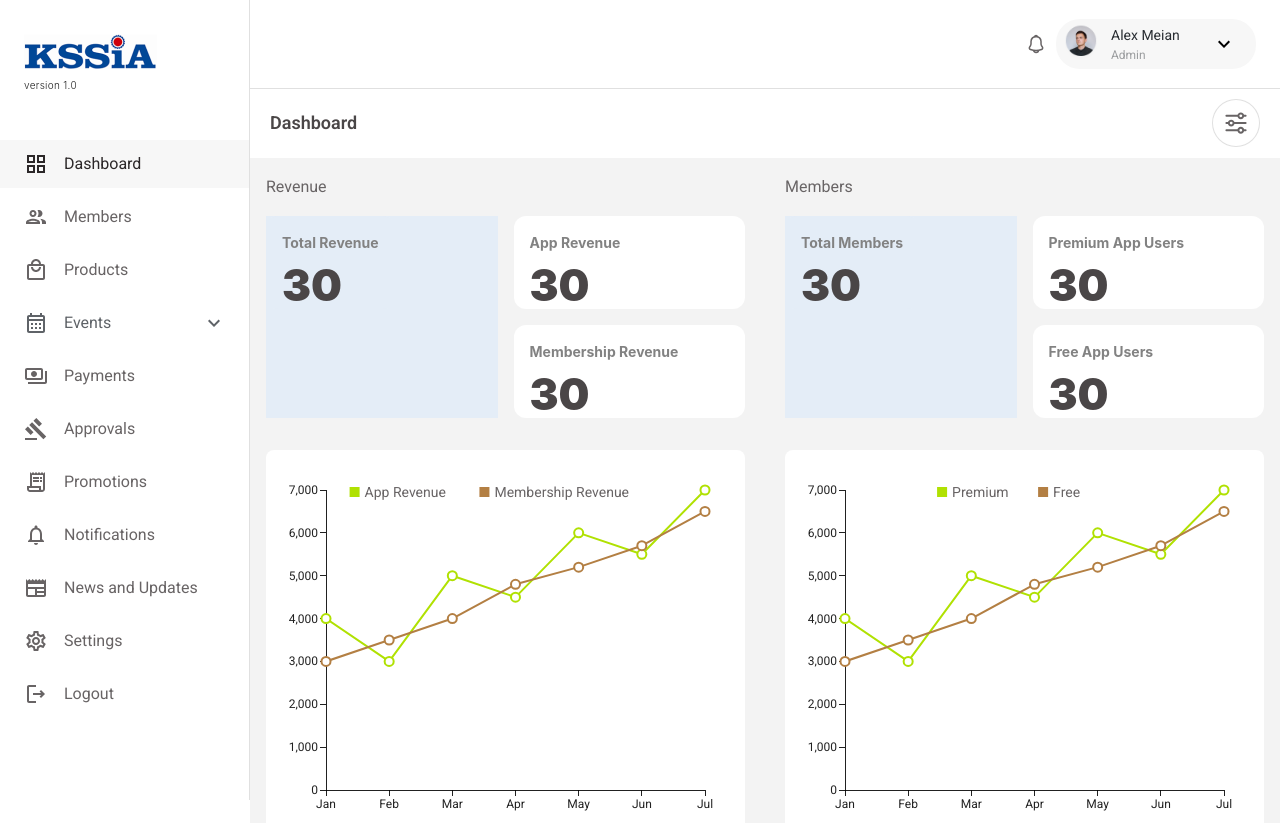
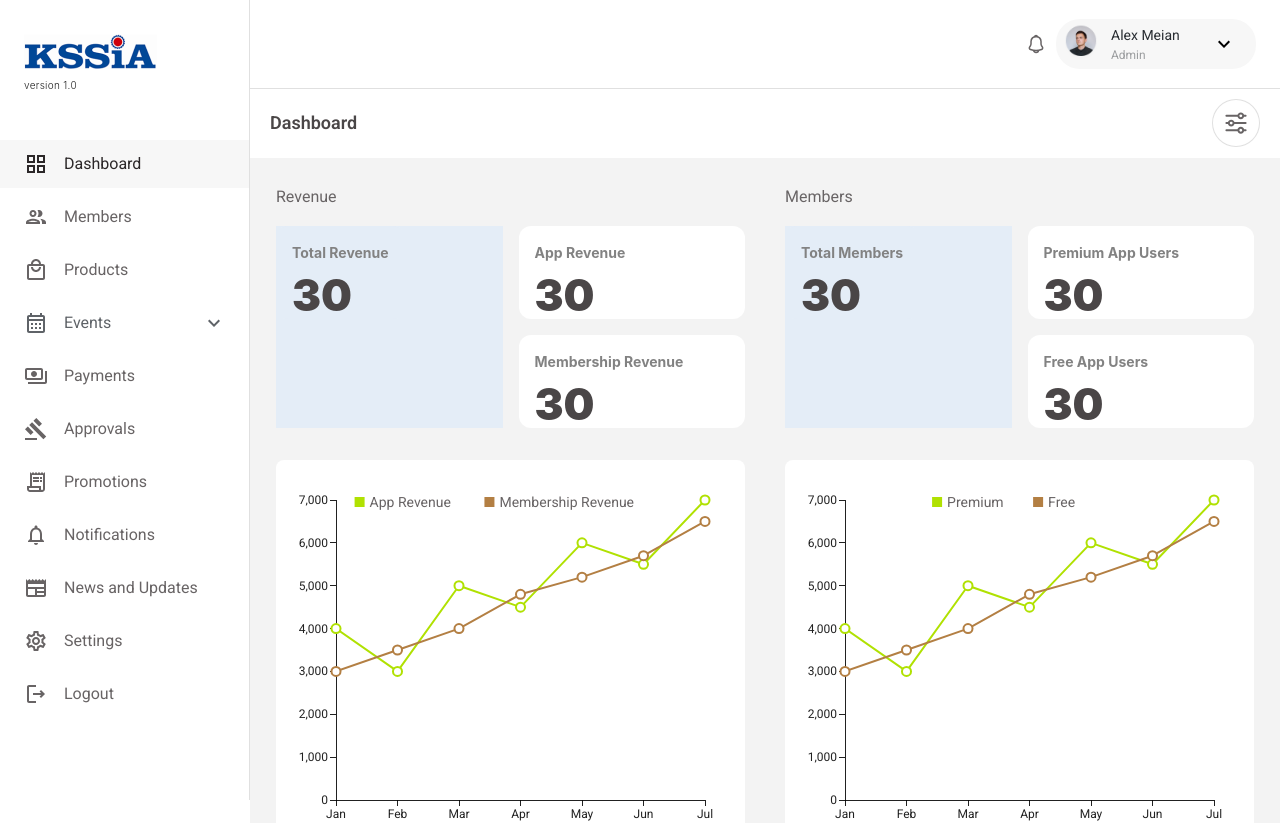
Before and after one commit to XyvinTech/KSSIA_FRONTEND, a React (Vite) app: page /dashboard in a window 1280 px wide. Shown: the top 823 px of the page. Built offline with nearby package versions, Linux system fonts and the light colour scheme; a web font is replaced by a local one.

Commit message:
ui changes

```diff
--- a/src/pages/Admin/DashboardPage.jsx
+++ b/src/pages/Admin/DashboardPage.jsx
@@ -58,7 +58,7 @@ const DashboardPage = () => {
 
 
      <Grid>
-     <Grid container spacing={1} item xs={12}>
+     <Grid container spacing={1} item xs={12}padding={'10px'}>
       <Grid item xs={6} >
         <Box padding={2}>
         <DashboardRevnue/>
```
